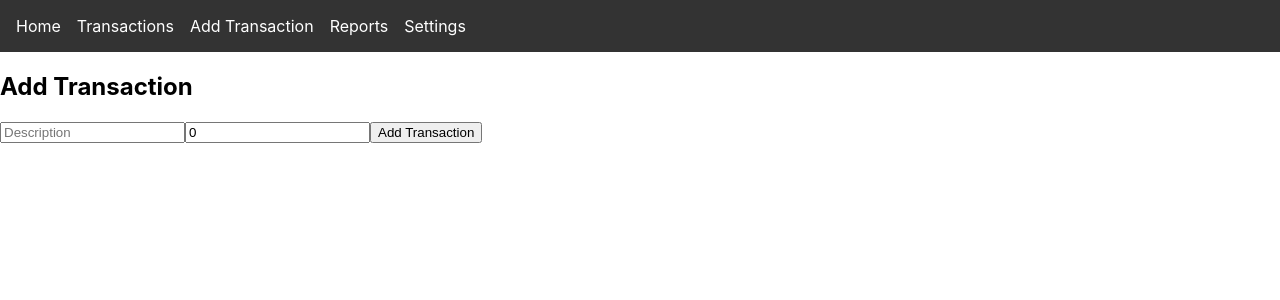
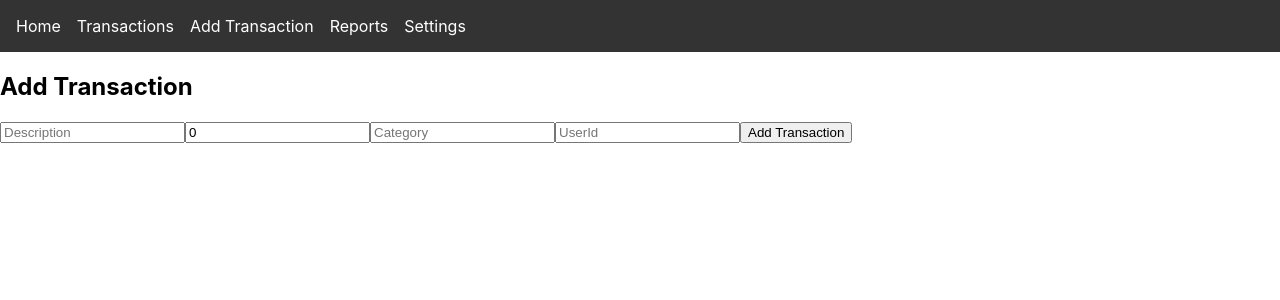
Before and after one commit to SebaColina/FinanceTrackerDemo.Net, a React (Create React App) app in the folder finance_tracker_frontend/: page /add-transaction in a window 1280 px wide. Shown: the top 300 px of the page. Built offline with nearby package versions, Linux system fonts and the light colour scheme.

Commit message:
Add transaction screen updated
Signed-off-by: Seba <sebacoli00@gmail.com>

```diff
--- a/finance_tracker_frontend/src/screens/AddTransaction.js
+++ b/finance_tracker_frontend/src/screens/AddTransaction.js
@@ -4,12 +4,17 @@ import { useNavigate } from 'react-router-dom';
 function AddTransaction() {
   const [transaction, setTransaction] = useState({
     description: '',
-    amount: 0
+    amount: 0,
+    category: '',
+    userId: '',
   });
   const navigate = useNavigate();
 
   const handleSubmit = (e) => {
     e.preventDefault();
+    if(transaction.amount === 0 || transaction.category === '' || transaction.description === '' || transaction.userId === ''){
+      console.log('Fields missing');
+    }else{
       // Logic to add a new transaction
       fetch('http://localhost:8080/api/transactions', {
         method: 'POST',
@@ -18,6 +23,7 @@ function AddTransaction() {
         },
         body: JSON.stringify(transaction)
       }).then(() => navigate('/transactions'));
+    }
   };
 
   return (
@@ -35,6 +41,18 @@ function AddTransaction() {
         value={transaction.amount}
         onChange={(e) => setTransaction({ ...transaction, amount: e.target.value })}
       />
+      <input
+        type="text"
+        placeholder="Category"
+        value={transaction.category}
+        onChange={(e) => setTransaction({ ...transaction, category: e.target.value })}
+      />
+      <input
+        type="text"
+        placeholder="UserId"
+        value={transaction.userId}
+        onChange={(e) => setTransaction({ ...transaction, userId: e.target.value })}
+      />
       <button type="submit">Add Transaction</button>
     </form>
   );
```
Lines whose indentation alone changed are shown as unchanged.
